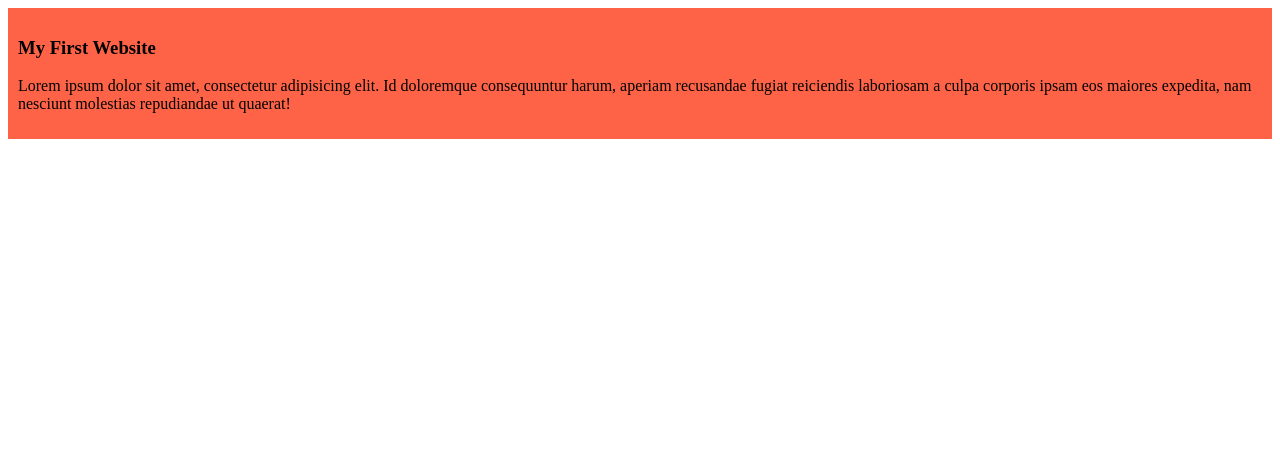
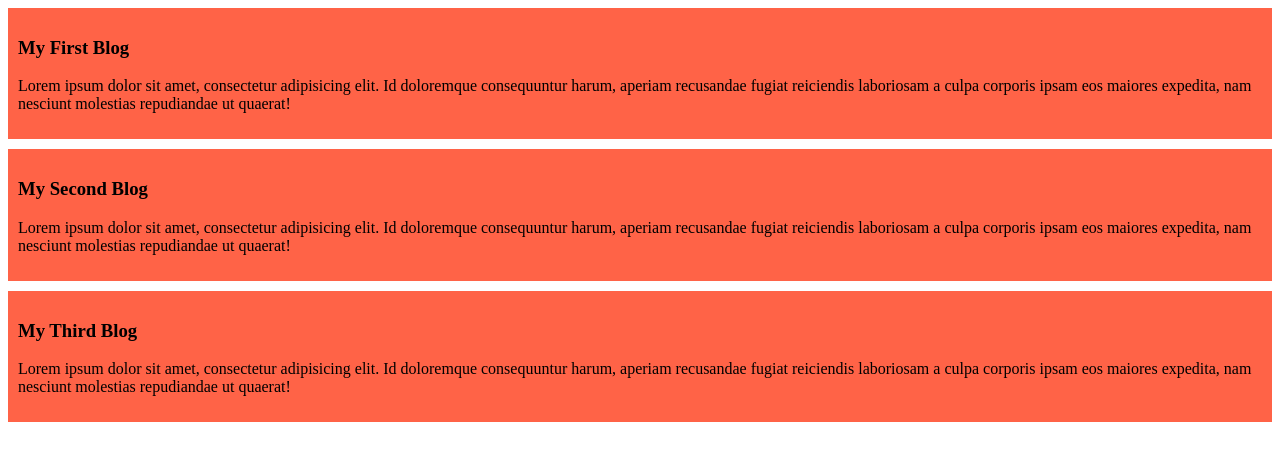
Before and after one commit to Gourbera-sudo/my-simple-website, a plain HTML site: page index.html in a window 1280 px wide. Drawn offline with Linux system fonts and the light colour scheme.

Commit message:
added second and third blog

```diff
--- a/index.html
+++ b/index.html
@@ -8,7 +8,15 @@
 </head>
 <body>
     <div>
-    <h3>My First Website</h3>
+    <h3>My First Blog</h3>
+    <p>Lorem ipsum dolor sit amet, consectetur adipisicing elit. Id doloremque consequuntur harum, aperiam recusandae fugiat reiciendis laboriosam a culpa corporis ipsam eos maiores expedita, nam nesciunt molestias repudiandae ut quaerat!</p>
+    </div>
+    <div>
+    <h3>My Second Blog</h3>
+    <p>Lorem ipsum dolor sit amet, consectetur adipisicing elit. Id doloremque consequuntur harum, aperiam recusandae fugiat reiciendis laboriosam a culpa corporis ipsam eos maiores expedita, nam nesciunt molestias repudiandae ut quaerat!</p>
+    </div>
+    <div>
+    <h3>My Third Blog</h3>
     <p>Lorem ipsum dolor sit amet, consectetur adipisicing elit. Id doloremque consequuntur harum, aperiam recusandae fugiat reiciendis laboriosam a culpa corporis ipsam eos maiores expedita, nam nesciunt molestias repudiandae ut quaerat!</p>
     </div>
 
--- a/styles/blog.css
+++ b/styles/blog.css
@@ -1,4 +1,5 @@
 div{
     background-color: tomato;
     padding: 10px;
+    margin-bottom: 10px;
 }
```
